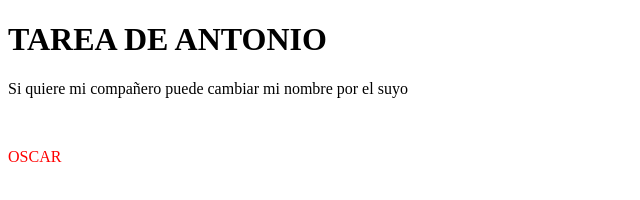
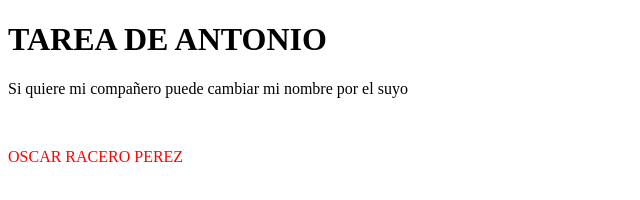
Before and after one commit to antastur/practica-git-ANTONIO, a plain HTML site: page index.html in a window 1280 px wide. Shown: the whole page, without its empty margins (0-640 px from the left). Drawn offline with Linux system fonts and the light colour scheme.

Commit message:
AÑADO APELLIDOS index.html
PUES ESO

```diff
--- a/index.html
+++ b/index.html
@@ -14,7 +14,7 @@
    <h1>TAREA DE ANTONIO</h1>
  	 <p> Si quiere mi compañero puede cambiar mi nombre por el suyo</p>
 	 <br>
-	 <p style="color: red">OSCAR</p>
+	 <p style="color: red">OSCAR RACERO PEREZ</p>
 
 
 </body>
```
